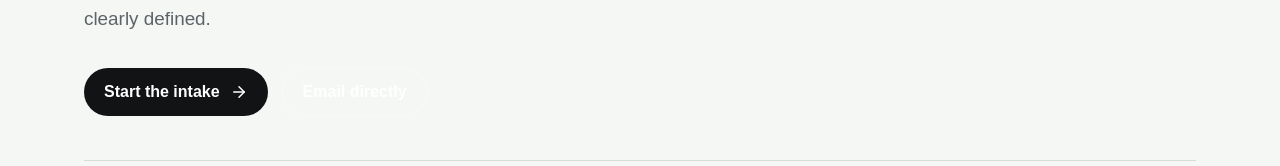
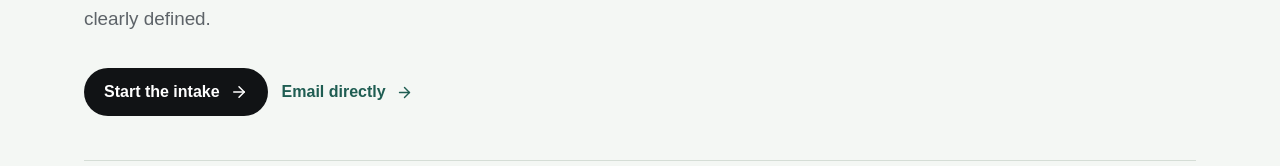
Before and after one commit to KelvarLLC/Business1, a Next.js app in the folder agency-ops/website/: page /contact in a window 1280 px wide. Shown: the part 541-707 px from the top of the page. Built offline with nearby package versions, Linux system fonts and the light colour scheme.

Commit message:
Use existing link style for direct email contact

```diff
--- a/agency-ops/website/app/contact/page.tsx
+++ b/agency-ops/website/app/contact/page.tsx
@@ -23,8 +23,8 @@ export default function ContactPage() {
           <Link className="primary-action dark" href="/start">
             Start the intake <ArrowRight size={18} />
           </Link>
-          <a className="secondary-action light" href="mailto:Kelvarllc.com@outlook.com?subject=Automation%20Discovery%20Request">
-            Email directly
+          <a className="text-link" href="mailto:Kelvarllc.com@outlook.com?subject=Automation%20Discovery%20Request">
+            Email directly <ArrowRight size={17} />
           </a>
         </div>
       </section>
```
